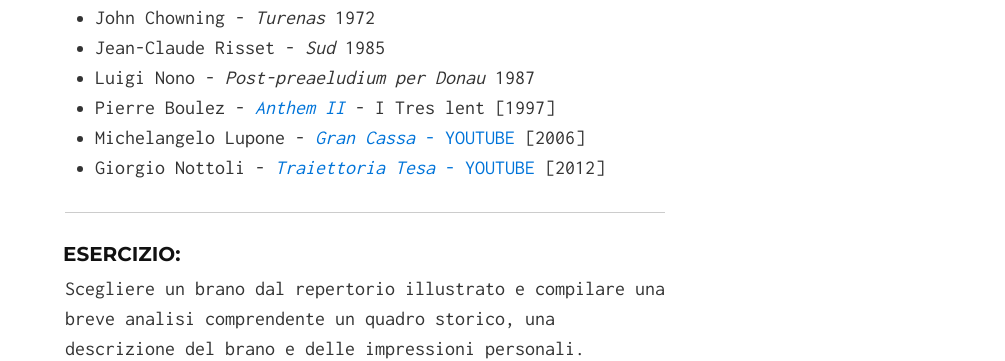
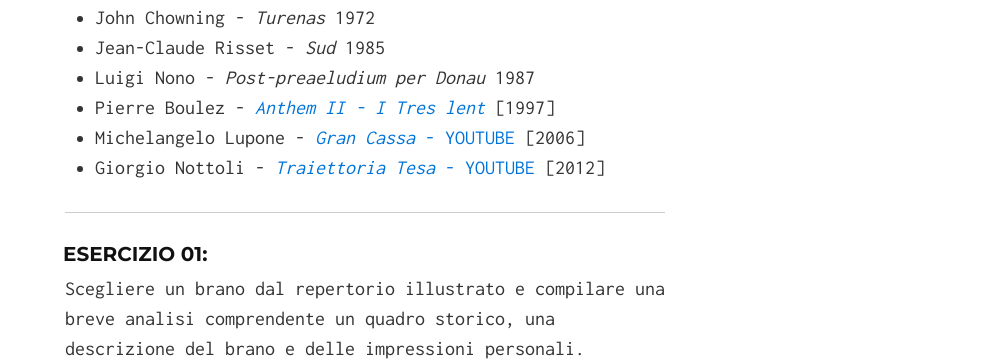
Before and after one commit to grammaton/IMCSC, a Jekyll site: the page built from index.md, in a window 1280 px wide. Shown: the part 487-848 px from the top of the page, without its empty margins (275-1280 px from the left). Built offline with Jekyll 4.4.1, drawn with Linux system fonts in a browser that asks for light colours.

Commit message:
some links

```diff
--- a/index.md
+++ b/index.md
@@ -15,13 +15,13 @@ layout: default
  - John Chowning - *Turenas* 1972
  - Jean-Claude Risset - *Sud* 1985
  - Luigi Nono - *Post-preaeludium per Donau* 1987
- - Pierre Boulez - [*Anthem II*](https://copy.com/nvUFxEoO6YubGHzo) - I Tres lent [1997]
+ - Pierre Boulez - [*Anthem II - I Tres lent*](https://copy.com/nvUFxEoO6YubGHzo) [1997]
  - Michelangelo Lupone - [*Gran Cassa* - YOUTUBE](https://www.youtube.com/watch?v=chhxK_RhZIk) [2006]
  - Giorgio Nottoli - [*Traiettoria Tesa* - YOUTUBE](https://www.youtube.com/watch?v=bqjLSPv-KXs) [2012]
 
 ----
 
-### Esercizio:
+### Esercizio 01:
 
 Scegliere un brano dal repertorio illustrato e compilare una breve analisi comprendente un quadro storico, una descrizione del brano e delle impressioni personali.
 
```
